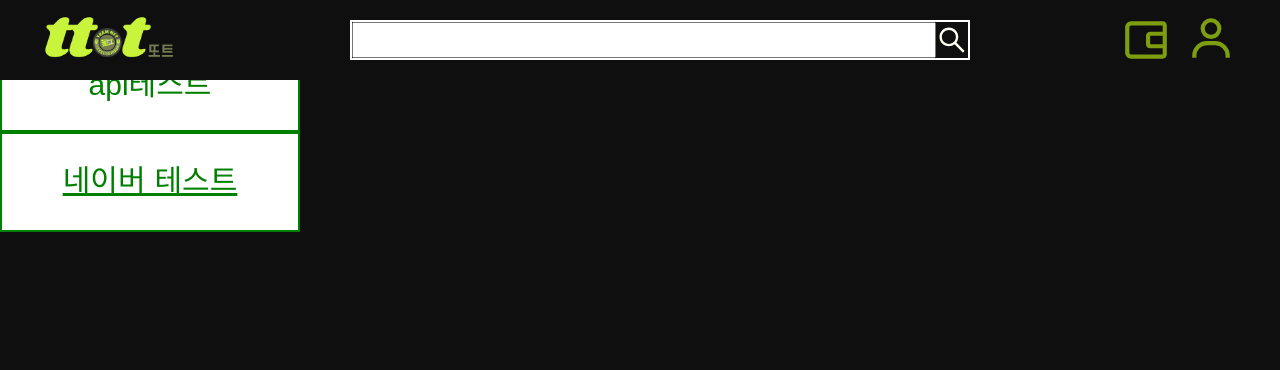
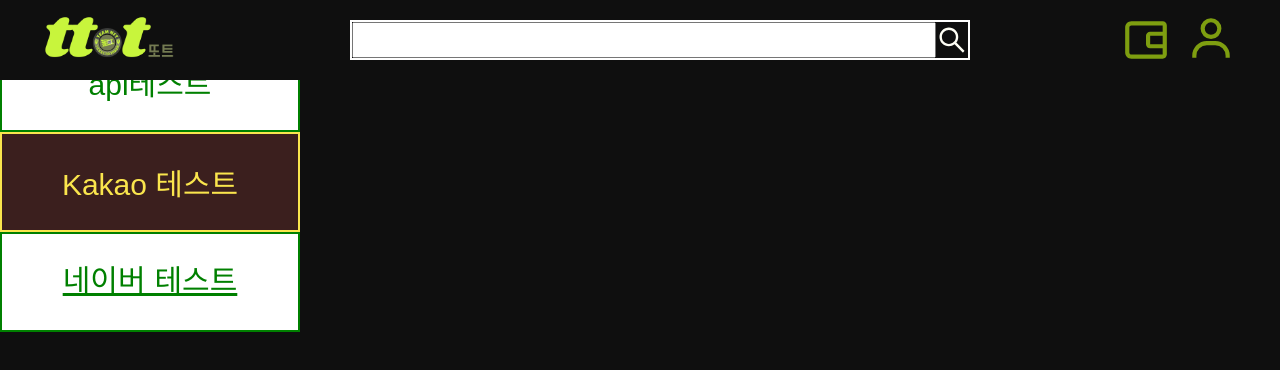
Before and after one commit to teamNFT-likelion/SBT-ticket-client, a React (Create React App) app: page /payment in a window 1280 px wide. Shown: the top 370 px of the page. Built offline with nearby package versions, Linux system fonts and the light colour scheme; no server answers; a web font is replaced by a local one.

Commit message:
feat : 카카오 로그인 버튼만 추가

```diff
--- a/src/components/pages/APaymentPage.jsx
+++ b/src/components/pages/APaymentPage.jsx
@@ -37,6 +37,22 @@ const APaymentPage = () => {
       >
         api테스트
       </button>
+      <button
+        style={{
+          border: '2px solid #fae54d',
+          color: '#fae54d',
+          backgroundColor: '#3b1f1e',
+          width: '300px',
+          height: '100px',
+          fontSize: '30px',
+          display: 'flex',
+          justifyContent: 'center',
+          alignItems: 'center',
+        }}
+        onClick={onClick}
+      >
+        Kakao 테스트
+      </button>
       <a
         style={{
           border: '2px solid green',
```
